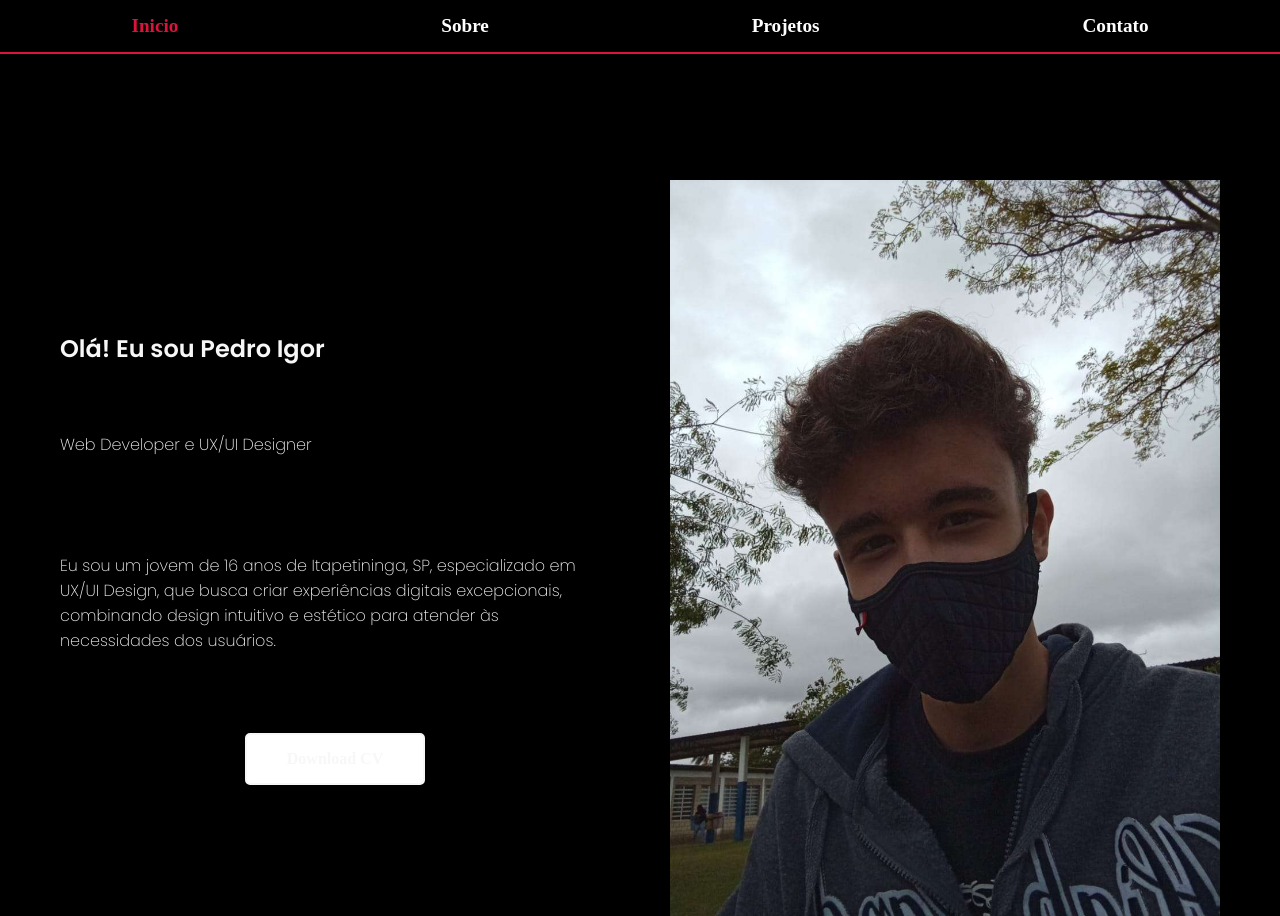
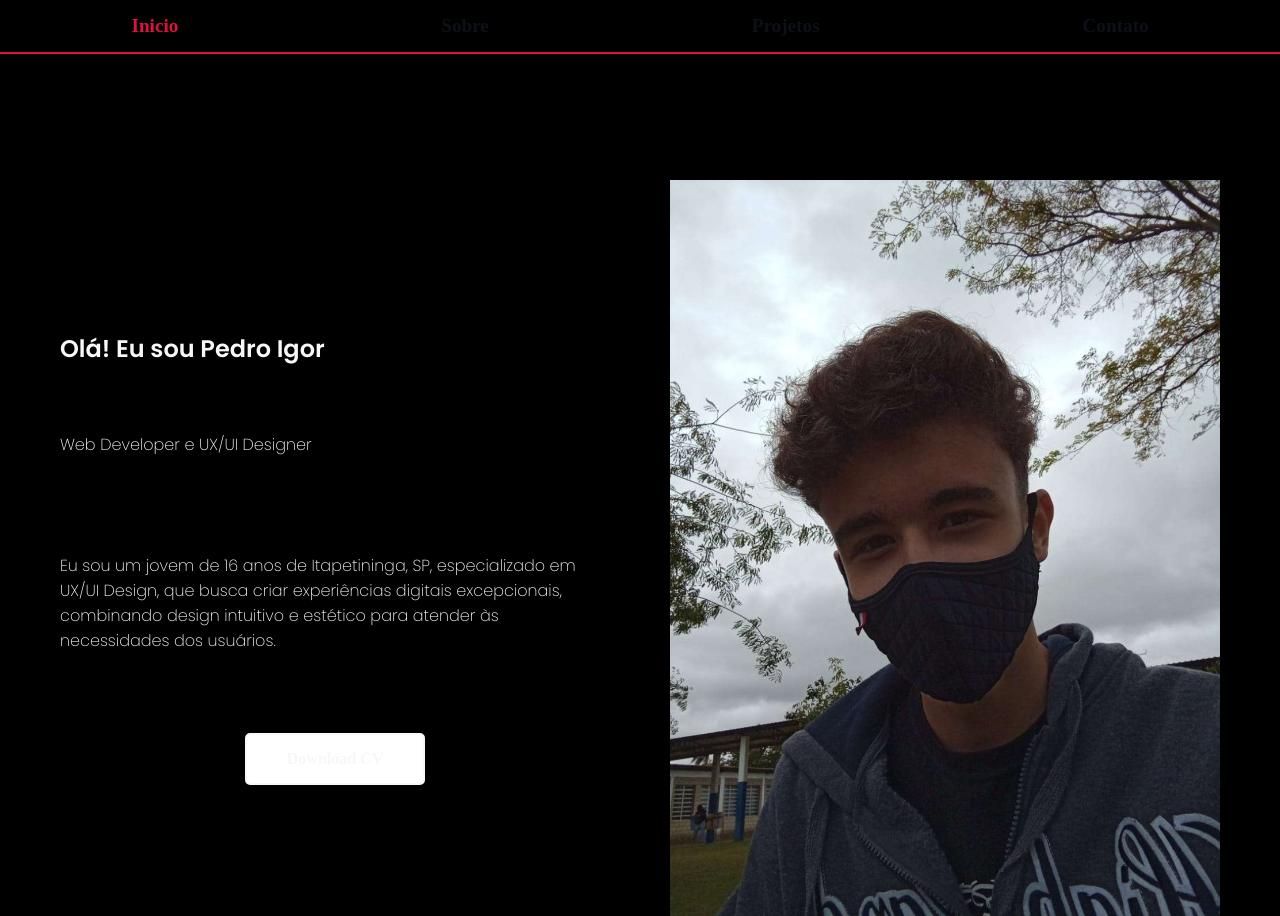
Before and after one commit to PedroParker0819/Parker-Portf-lio-3.0, a plain HTML site: page index.html in a window 1280 px wide. Shown: the top 916 px of the page. Drawn offline with Linux system fonts and the light colour scheme.

Commit message:
Update style.css

```diff
--- a/style.css
+++ b/style.css
@@ -76,7 +76,7 @@ body {
 }
 
 .nav-item a {
-  color: white;
+  color: #0D1117;
   text-decoration: none;
   font-weight: bold;
   transition: color 0.3s ease;
```
